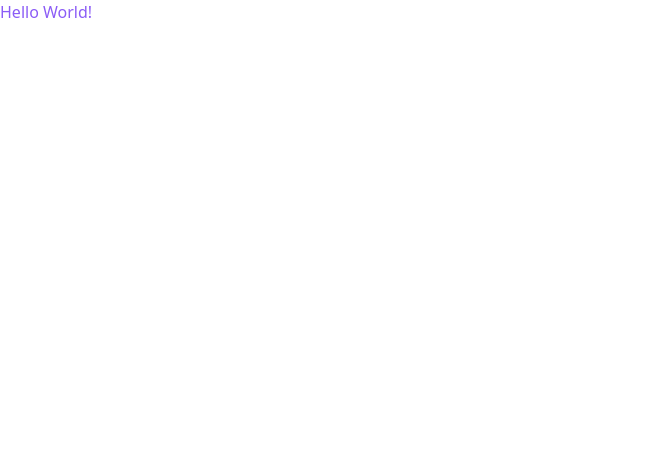
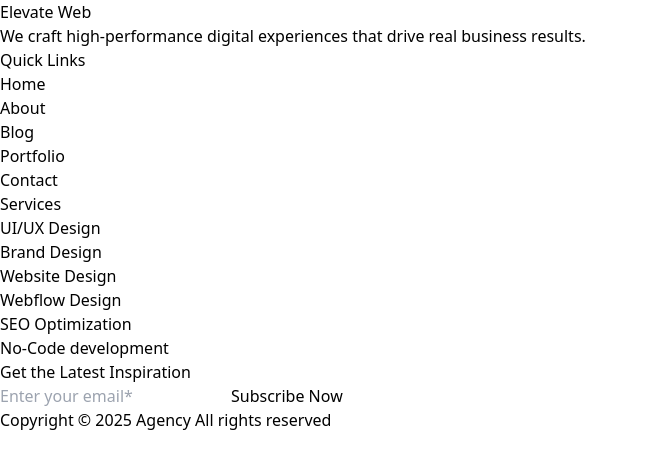
Before and after one commit to akashjadhav09/ElevateWeb, a React (Vite) app: page / in a window 1280 px wide. Shown: the top 468 px of the page, without its empty margins (0-647 px from the left). Built offline with nearby package versions, Linux system fonts and the light colour scheme.

Commit message:
structure and design.

```diff
--- a/src/App.jsx
+++ b/src/App.jsx
@@ -1,12 +1,13 @@
 import './App.css'
+
+import Footer from './shared/component/Footer';
 
 function App() {
 
   return (
     <>
-      <p className='text-violet-500'>Hello World!</p>
+      <Footer/>
     </>
-
   )
 }
 
--- /dev/null
+++ b/src/shared/component/Footer.jsx
@@ -0,0 +1,53 @@
+export default function Footer(){
+    return(
+        <div className="footer-section-wrapper__main">
+             <div className="footer-section-wrapper__outer">
+
+                <div className="logo-wrapper__outer">
+                    <div className="logo-wrapper__inner">
+                        <div className="logo-label">Elevate Web</div>
+                        <p className="logo-description">We craft high-performance digital experiences that drive real business results.</p>
+                    </div>
+                    <div className="social-handler-icon-wrapper">
+
+                    </div>
+                </div>
+
+                <div className="quick-links-wrapper__outer">
+                    <label className="quick-link-label">Quick Links</label>
+                    <div className="quick-links-wrapper__inner">
+                        <p>Home</p>
+                        <p>About</p>
+                        <p>Blog</p>
+                        <p>Portfolio</p>
+                        <p>Contact</p>
+                    </div>
+                </div>
+
+                <div className="services-wrapper__outer">
+                    <label className="services-label">Services</label>
+                    <div className="services-wrapper__inner">
+                        <p>UI/UX Design</p>
+                        <p>Brand Design</p>
+                        <p>Website Design</p>
+                        <p>Webflow Design</p>
+                        <p>SEO Optimization</p>
+                        <p>No-Code development</p>
+                    </div>
+                </div>
+
+                <div className="inspiration-section__outer">
+                    <label className="inspiration-section-label">Get the Latest Inspiration</label>
+                    <div className="inspiration-section__inner">
+                       <input type="email" placeholder="Enter your email*"/>
+                       <button className="subscribe-btn">Subscribe Now</button>
+                    </div>
+                </div>
+
+            </div>
+            <div className="copyright-label-container">
+                <label className="copyright-label">Copyright © 2025 Agency All rights reserved</label>
+            </div>
+        </div>
+    )
+}
```
